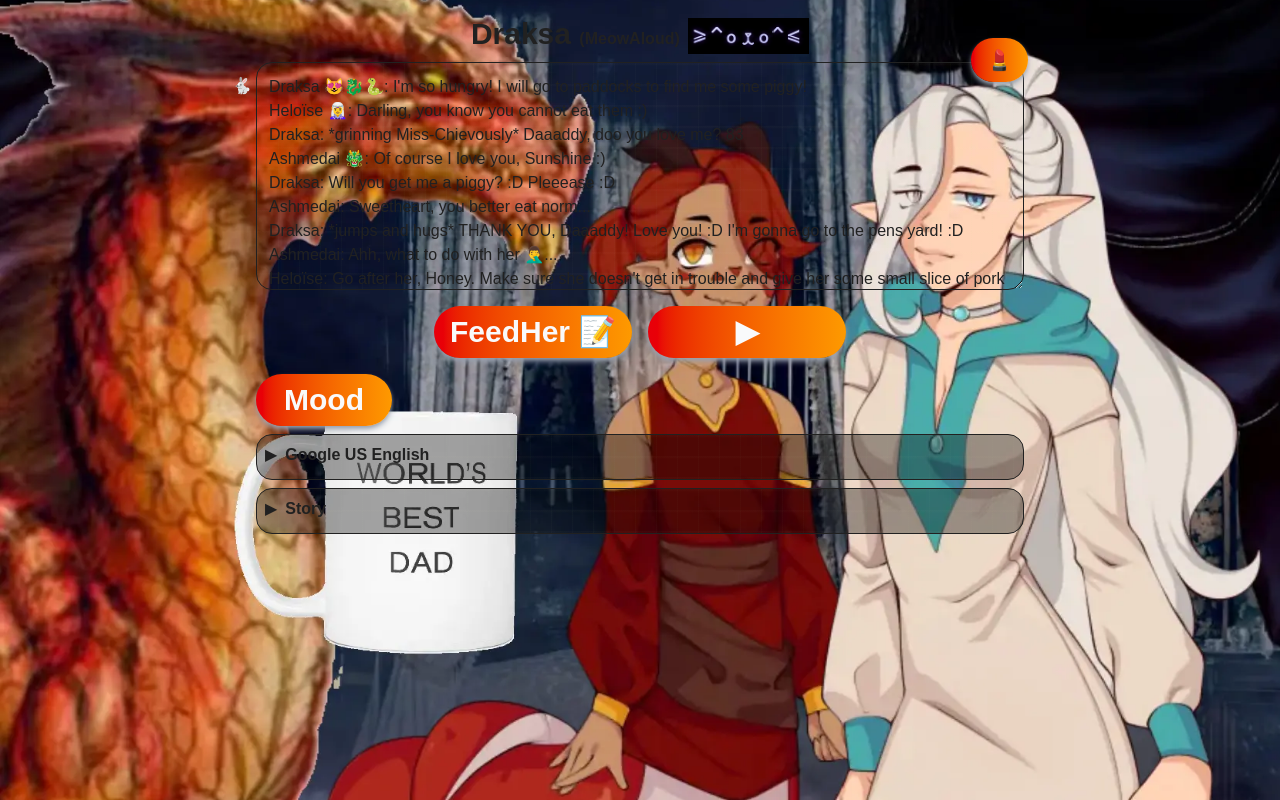
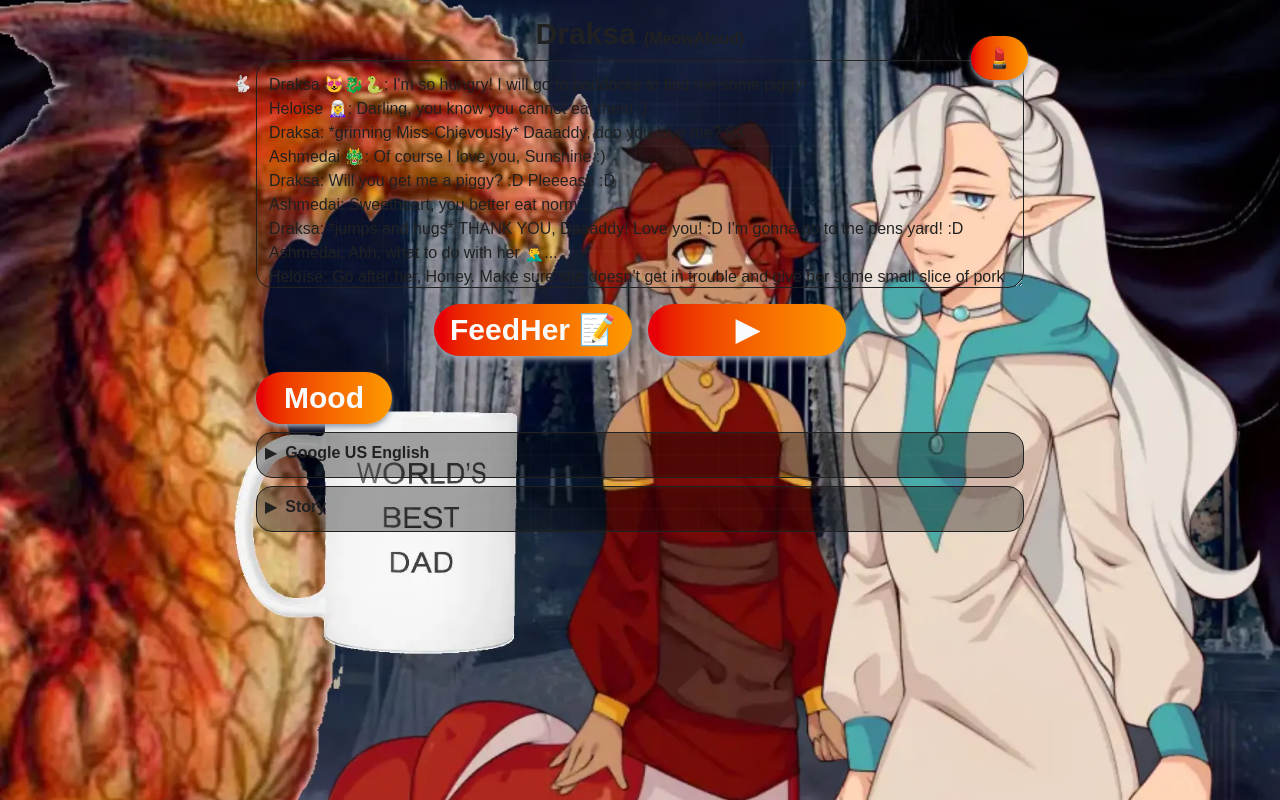
Before and after one commit to KostiantynO/draksa, a Next.js app: page / in a window 1280 px wide. Built offline with nearby package versions, Linux system fonts and the light colour scheme.

Commit message:
perf: :zap: remove fetch of blink.gif
gif weights more than entire bg image

```diff
--- a/src/draksa/cumponents/MeowAloud/Face.tsx
+++ /dev/null
@@ -1,17 +0,0 @@
-// src\draksa\cumponents\MeowAloud\Face.tsx
-import slowBlink from '@/draksa/art/blink.gif';
-import Image from 'next/image';
-
-export const Face = () => {
-  return (
-    <Image
-      src={slowBlink}
-      alt="slow blink"
-      title="Draksa"
-      loading="lazy"
-      decoding="async"
-      unoptimized
-      className="inline w-30.25"
-    />
-  );
-};
--- a/src/draksa/cumponents/MeowAloud/MyFamily.tsx
+++ b/src/draksa/cumponents/MeowAloud/MyFamily.tsx
@@ -11,6 +11,7 @@ export const MyFamily = () => {
       title="Ashmedai, Draksa, and Heloїse"
       sizes="(max-width: 1920px) 100vw, 1920px"
       fill
+      loading="lazy"
       decoding="async"
       placeholder="blur"
       unoptimized
--- a/src/draksa/cumponents/MeowAloud/Name.tsx
+++ b/src/draksa/cumponents/MeowAloud/Name.tsx
@@ -1,11 +1,9 @@
 // src\draksa\cumponents\MeowAloud\Name.tsx
-import { Face } from '@/draksa/cumponents/MeowAloud/Face';
 
-// src\draksa\cumponents\MeowAloud\Name.tsx
 export const Name = () => {
   return (
     <h1 className="text-center text-3xl font-bold">
-      Draksa <span className="text-base">(MeowAloud)</span> <Face />
+      Draksa <span className="text-base">(MeowAloud)</span>
     </h1>
   );
 };
--- a/src/draksa/cumponents/ui/Ripples/RippleSpan.tsx
+++ b/src/draksa/cumponents/ui/Ripples/RippleSpan.tsx
@@ -2,9 +2,9 @@
 
 import type { Ripple } from '@/draksa/cumponents/ui/Ripples/types';
 
-interface RippleSpan extends Pick<Ripple, 'x' | 'y'> {}
+interface RippleSpanProps extends Pick<Ripple, 'x' | 'y'> {}
 
-export const RippleSpan = ({ x, y }: RippleSpan) => {
+export const RippleSpan = ({ x, y }: RippleSpanProps) => {
   return (
     <span
       className="animate-ripple absolute h-5 w-5 rounded-full bg-white/40"
```
